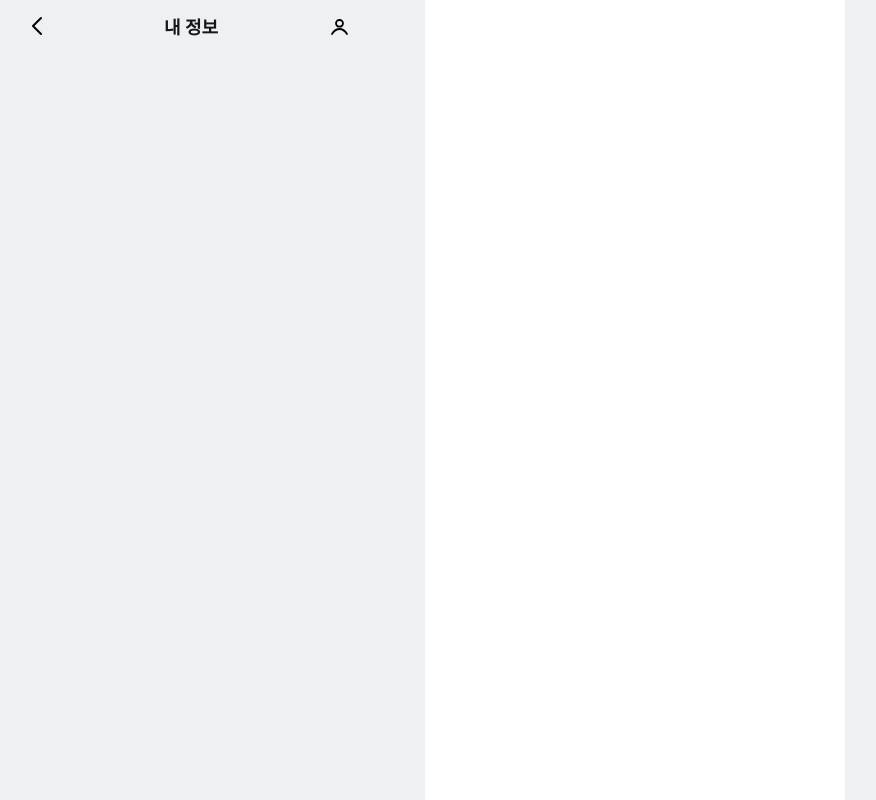
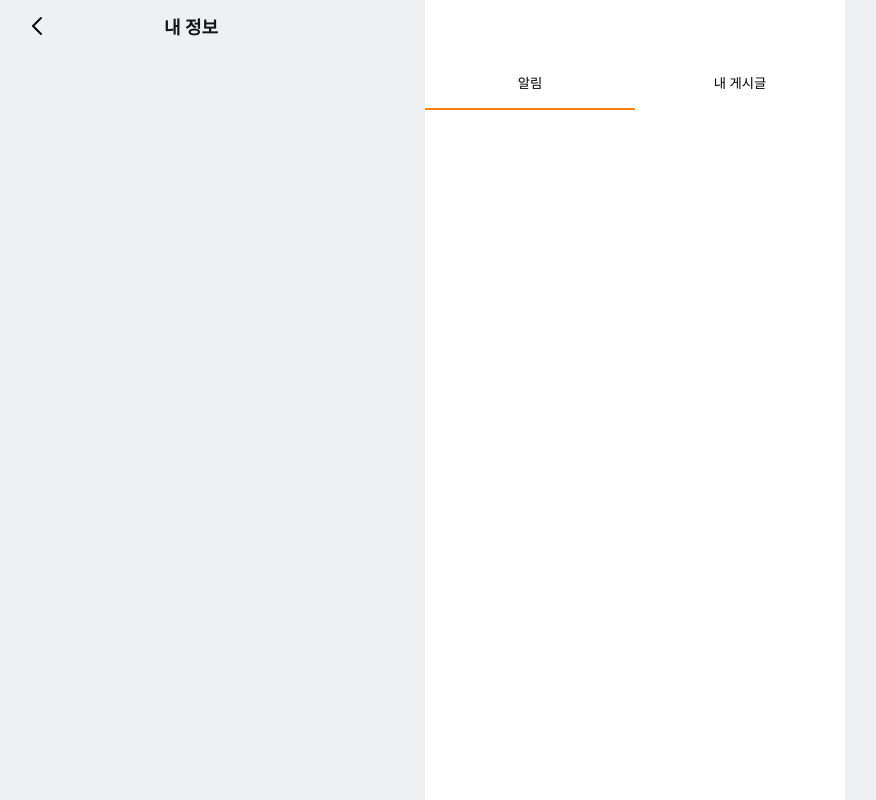
Before and after one commit to NolNol9oormthon/UseMineClient, a Next.js app: page /mypage in a window 1280 px wide. Shown: the whole page, without its empty margins (5-881 px from the left). Built offline with nearby package versions, Linux system fonts and the light colour scheme; a web font is replaced by a local one.

Commit message:
feat: 마이페이지 탭 구현

```diff
--- a/pages/mypage.tsx
+++ b/pages/mypage.tsx
@@ -1,11 +1,69 @@
 import { NextPage } from 'next';
+import { useState } from 'react';
+import styled from 'styled-components';
 
 import Header from '../src/components/Header';
 
+enum TAB {
+  NOTIFICATION = 'NOTIFICATION',
+  MYARTICLE = 'MYARTICLE',
+}
+
+const TabSection = styled.div`
+  width: 100%;
+  height: 100%;
+  margin-top: 56px;
+  display: flex;
+`;
+
+const TabMenu = styled.div`
+  width: calc(100% + 40px);
+  margin: 0 -20px;
+  max-width: 420px;
+  height: 54px;
+  display: flex;
+`;
+
+const Tab = styled.button<{ isHighlight: boolean }>`
+  width: 50%;
+  border-bottom: ${({ isHighlight, theme }) =>
+    isHighlight ? `2px solid ${theme.colors.tam_Orange500}` : `2px solid transparent`};
+`;
+
+const Contents = styled.div``;
+
 const Mypage: NextPage = () => {
+  const [tab, setTab] = useState<TAB>(TAB.NOTIFICATION);
+
+  const handleTabChange = () => {
+    if (tab === TAB.NOTIFICATION) setTab(TAB.MYARTICLE);
+    if (tab === TAB.MYARTICLE) setTab(TAB.NOTIFICATION);
+  };
+
   return (
     <>
       <Header headerTitle="내 정보" />
+      <TabSection>
+        <TabMenu>
+          <Tab
+            onClick={() => {
+              handleTabChange();
+            }}
+            isHighlight={tab === TAB.NOTIFICATION}
+          >
+            알림
+          </Tab>
+          <Tab
+            onClick={() => {
+              handleTabChange();
+            }}
+            isHighlight={tab === TAB.MYARTICLE}
+          >
+            내 게시글
+          </Tab>
+        </TabMenu>
+        <Contents></Contents>
+      </TabSection>
     </>
   );
 };
--- a/src/components/Header.tsx
+++ b/src/components/Header.tsx
@@ -32,9 +32,15 @@ const Title = styled.span`
   text-align: center;
 `;
 
+const DummyBox = styled.div`
+  width: 32px;
+  height: 32px;
+`;
+
 const Header = ({ headerTitle = '' }: { headerTitle: string }) => {
   const router = useRouter();
   const isDetailPage = router.pathname === '/view/[id]';
+  const isMypage = router.pathname === '/mypage';
 
   return (
     <Container isDetailPage={isDetailPage}>
@@ -50,7 +56,9 @@ const Header = ({ headerTitle = '' }: { headerTitle: string }) => {
 
       {isDetailPage ? null : <Title>{headerTitle}</Title>}
 
-      {isDetailPage ? null : (
+      {isDetailPage ? null : isMypage ? (
+        <DummyBox />
+      ) : (
         <Link href="/mypage">
           <UserProfileOutline />
         </Link>
```
